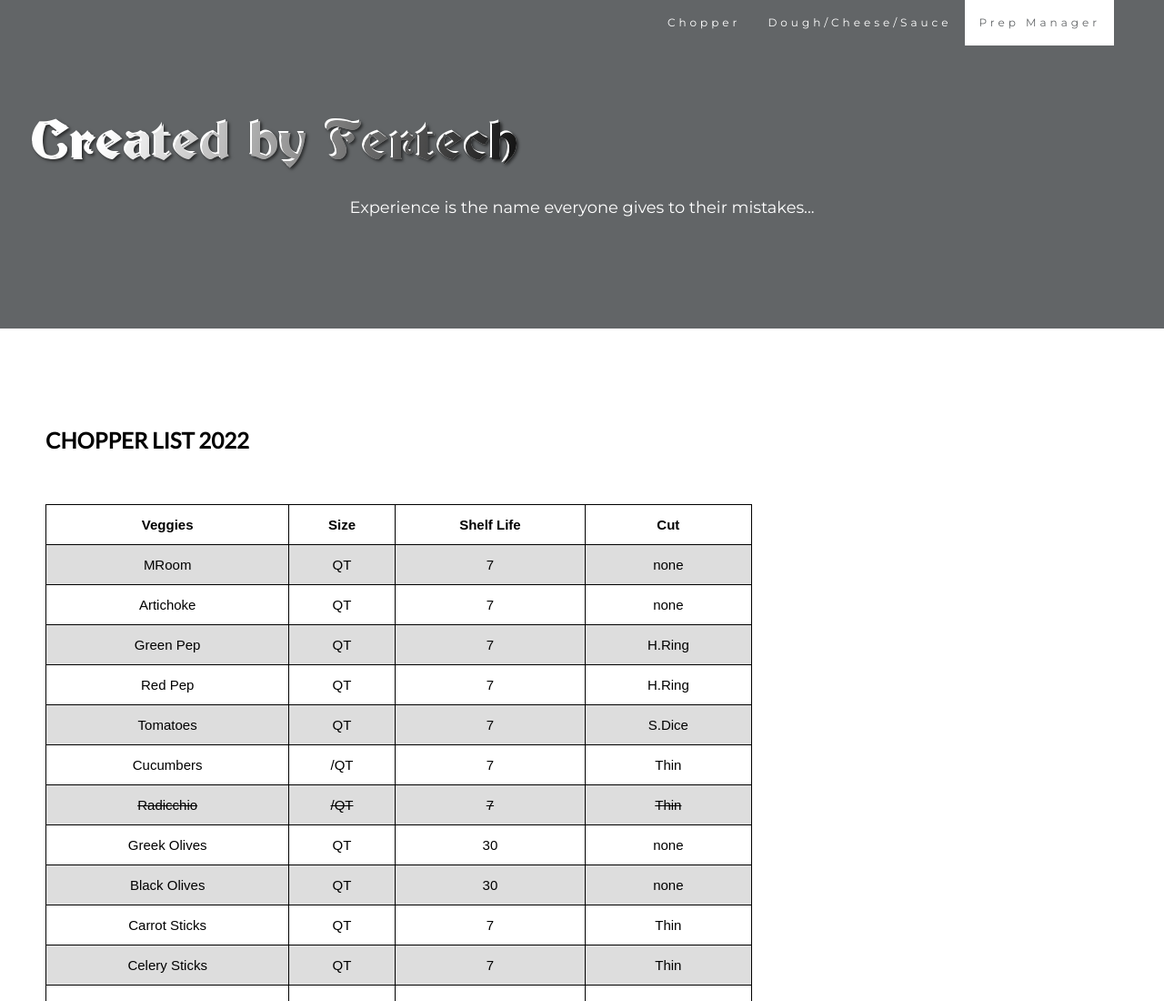
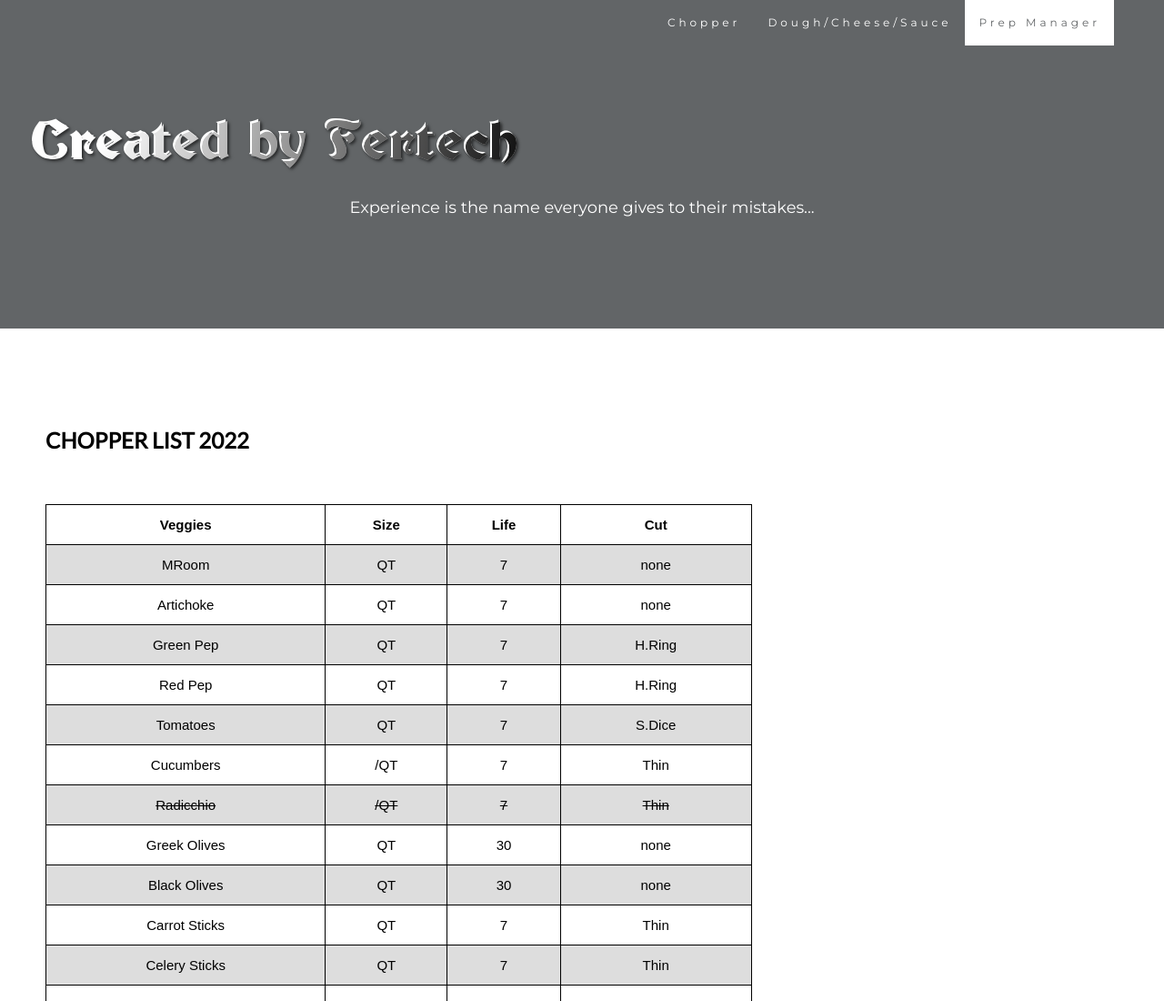
Before and after one commit to Nando52/jumbotron, a plain HTML site: page index.html in a window 1280 px wide. Shown: the top 1100 px of the page at 91% size. Drawn offline with nearby package versions, Linux system fonts and the light colour scheme.

Commit message:
Update index.html

```diff
--- a/index.html
+++ b/index.html
@@ -272,7 +272,7 @@ tr:nth-child(even) {
         <tr>
           <th>Veggies</th>
           <th>Size</th>
-          <th>Shelf Life</th>
+          <th>Life</th>
           <th>Cut</th>
         </tr>
         <tr>
```
